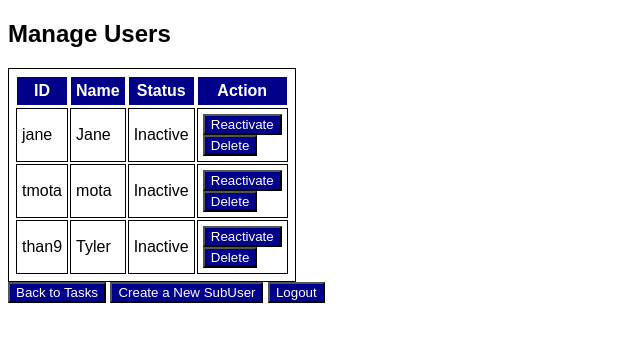
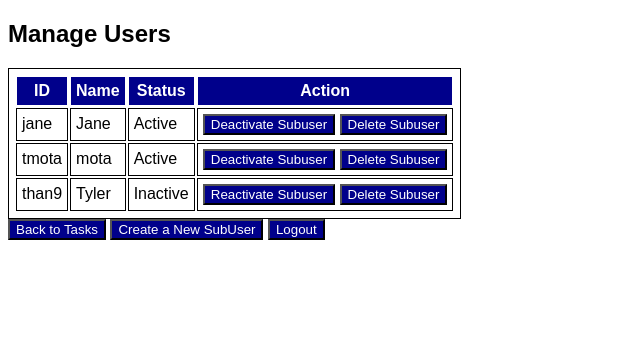
Before and after one commit to IrisRuz/finalSyntaxErrorz, a Flask app: page /manage_users in a window 1280 px wide. Shown: the top 342 px of the page, without its empty margins (0-640 px from the left). Run offline with Flask 3, Linux system fonts and the light colour scheme; a user stored in the database is signed in; data comes from the database, SQL or seed files in the repository; both versions use the stored data as it was after the commit.

Commit message:
Correctly displays subuser status; Buttons are fully functional; Deactivated accounts have unique error message

```diff
--- a/app/routes.py
+++ b/app/routes.py
@@ -83,9 +83,14 @@ def users_signin():
     if form.validate_on_submit():
         # Check if the user with the provided ID exists in both regular users and sub-users
         user = User.query.filter_by(id=form.id.data).first()
-        sub_user = SubUser.query.filter_by(id=form.id.data).first()
+        subuser = SubUser.query.filter_by(id=form.id.data).first()
 
-        if not user and not sub_user:
+        # If subuser deactivated, display error message
+        if subuser and subuser.status == 'Inactive':
+            flash('Subuser is deactivated. Only the primary user can reactivate this account.', 'error')
+            return render_template('users_signin.html', form=form)
+
+        if not user and not subuser:
             # If neither regular user nor sub-user found, display an error message
             flash('ID not valid', 'error')
             return render_template('users_signin.html', form=form)
@@ -104,12 +109,12 @@ def users_signin():
                 flash('Invalid password', 'error')
 
         # Check the password for sub-users
-        if sub_user and sub_user.password:
-            hashed_password = sub_user.password
+        if subuser and subuser.password:
+            hashed_password = subuser.password
 
             if bcrypt.checkpw(form.password.data.encode('utf-8'), hashed_password):
                 # If the password matches, authenticate the sub-user
-                login_user(sub_user)
+                login_user(subuser)
 
                 # Redirect to the "/tasks" page
                 return redirect(url_for('list_tasks'))
@@ -302,7 +307,7 @@ def create_subuser():
                 email=form.email.data,
                 password=hashed_password,
                 user_id=current_user.id,
-                status= True
+                status= 'Active'
             )
 
             db.session.add(new_subuser)
@@ -319,48 +324,39 @@ def manage_users():
     # Allow primary users to view and manage subusers including deleting deactivating, and reactivating; Filter by primary user id
     if isinstance(current_user, User):
         subusers = SubUser.query.filter_by(user_id=current_user.id).all()
-        # query all subusers status's
-        active = SubUser.query.filter_by(status=True).all()
-        inactive = SubUser.query.filter_by(status=False).all()
-
-        return render_template('manage_users.html', subusers=subusers, active=active, inactive=inactive)
+        return render_template('manage_users.html', subusers=subusers)
     else:
         flash('You do not have the necessary permissions to perform this action.', 'error')
         return redirect(url_for('index'))
 
-@app.route('/deactivate_subuser/<id>', methods=['POST'])
+@app.route('/deactivate_subuser/<id>', methods=['GET', 'POST'])
 @login_required
 def deactivate_subuser(id):
     subuser = SubUser.query.get(id)
-    print(subuser)
-    print(subuser.status)
     if subuser.user_id == current_user.id:
         # Deactivate the subuser
-        subuser.status = False
+        subuser.status = "Inactive"
         db.session.commit()
-        print(subuser.status)
         flash(f'Subuser {subuser.name} has been deactivated.', 'success')
     else:
         flash('Invalid action or permission denied.', 'error')
+
     return redirect(url_for('manage_users'))
 
-@app.route('/reactivate_subuser/<id>', methods=['POST'])
+@app.route('/reactivate_subuser/<id>', methods=['GET', 'POST'])
 @login_required
 def reactivate_subuser(id):
     subuser = SubUser.query.get(id)
-    print(subuser)
-    print(subuser.status)
     if subuser.user_id == current_user.id:
         # Reactivate the subuser
-        subuser.status = True
+        subuser.status = 'Active'
         db.session.commit()
-        print(subuser.status)
         flash(f'Subuser {subuser.name} has been reactivated.', 'success')
     else:
         flash('Invalid action or permission denied.', 'error')
     return redirect(url_for('manage_users'))
 
-@app.route('/delete_subuser/<id>', methods=['POST'])
+@app.route('/delete_subuser/<id>', methods=['GET', 'POST'])
 @login_required
 def delete_subuser(id):
     subuser = SubUser.query.get(id)
--- a/templates/manage_users.html
+++ b/templates/manage_users.html
@@ -23,27 +23,18 @@
                 <tr>
                     <td>{{ subuser.id }}</td>
                     <td>{{ subuser.name }}</td>
-                    {% if active %}
+                    {% if subuser.status == 'Active' %}
                         <td>Active</td>
-                    {% elif inactive %}
+                    {% else %}
                         <td>Inactive</td>
                     {% endif %}
                     <td>
-                        {% if active %}
-                            <form action="{{ url_for('deactivate_subuser', id=subuser.id) }}" method="post">
-                                {{ csrf_token }}
-                                <input type="submit" value="Deactivate">
-                            </form>
-                        {% elif inactive %}
-                            <form action="{{ url_for('reactivate_subuser', id=subuser.id) }}" method="post">
-                                {{ csrf_token }}
-                                <input type="submit" value="Reactivate">
-                            </form>
+                        {% if subuser.status == 'Active' %}
+                            <button type="button" class="button" onclick="simple_action('{{ url_for('deactivate_subuser', id=subuser.id) }}')">Deactivate Subuser</button>
+                        {% else %}
+                            <button type="button" class="button" onclick="simple_action('{{ url_for('reactivate_subuser', id=subuser.id) }}')">Reactivate Subuser</button>
                         {% endif %}
-                        <form action="{{ url_for('delete_subuser', id=subuser.id) }}" method="post">
-                            {{ csrf_token }}
-                            <input type="submit" value="Delete">
-                        </form>
+                        <button type="button" class="button" onclick="simple_action('{{ url_for('delete_subuser', id=subuser.id) }}')">Delete Subuser</button>
                     </td>
                 </tr>
             {% endfor %}
```
Also changed, not shown: instance/app.db.
